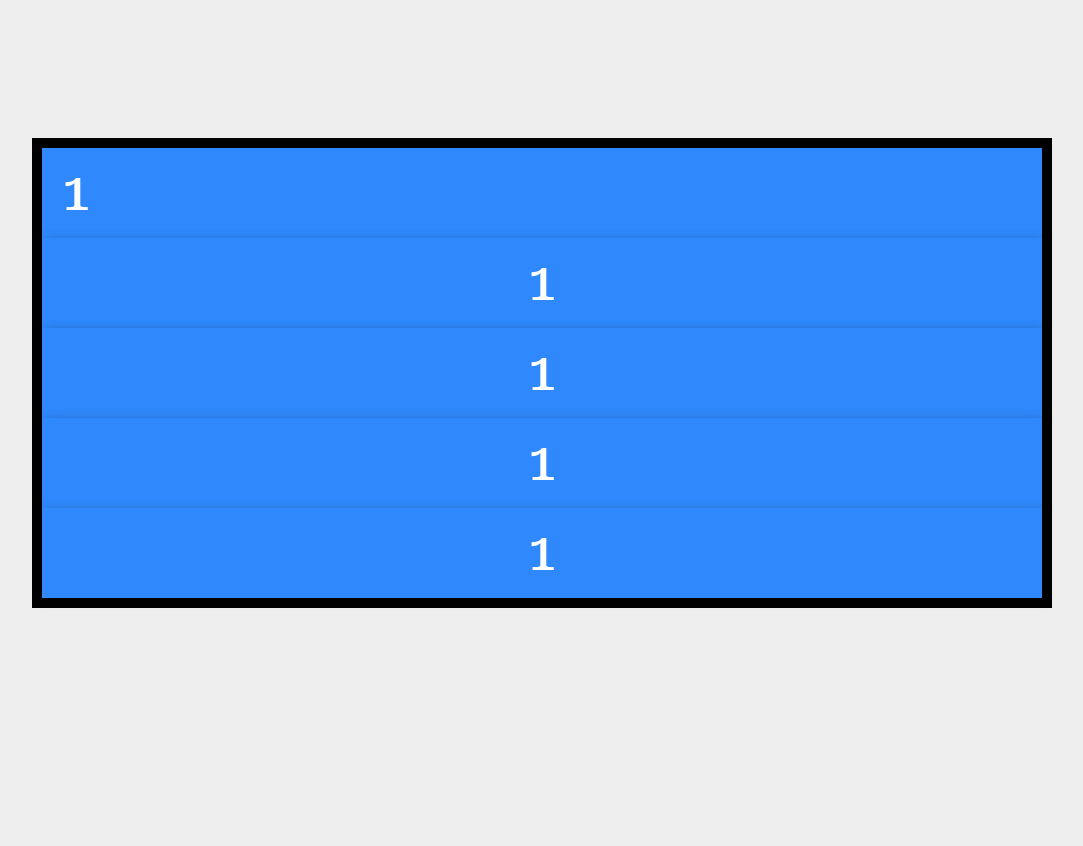
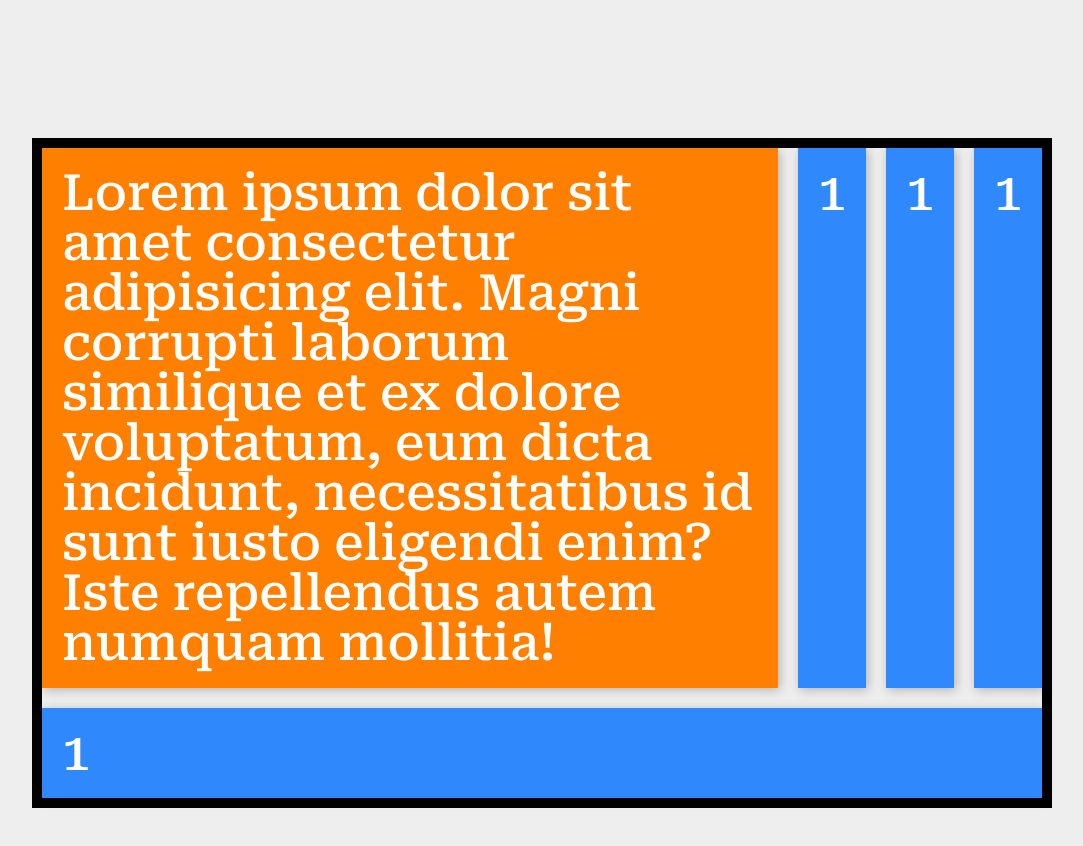
Before and after one commit to Bandu19/Curso_CSS_GRID, a website built with webpack: page src/index.html in a window 1280 px wide. Shown: the part 780-1626 px from the top of the page, without its empty margins (98-1181 px from the left). Before the commit the page ends 1548 px from the top, so only its background shows below. Built offline with nearby package versions, Linux system fonts and the light colour scheme.

Commit message:
CSS GRID 'Repasando bases'

```diff
--- a/src/css/posicionamiento.css
+++ b/src/css/posicionamiento.css
@@ -42,3 +42,20 @@ Minuto 6:14.
   grid-column: 1 / -1;
   grid-row: 1 / span 3; /* o grid-row: span 3; */
 }
+
+.content2 {
+  display: grid;
+  gap: 20px;
+  grid-template-columns: minmax(100px, auto) repeat(3, 1fr);
+  grid-template-rows: repeat(1, 1fr);
+}
+
+.content2 .imagen {
+  background: #ff8000;
+}
+
+.content2 .imagen2 {
+  grid-column: 1 / -1;
+  grid-row: 2 /3;
+  text-align: left;
+}
--- a/src/index.html
+++ b/src/index.html
@@ -37,11 +37,16 @@
     </div>
 
     <div class="content2">
-      <div class="imagen">1</div>
+      <div class="imagen">
+        Lorem ipsum dolor sit amet consectetur adipisicing elit. Magni corrupti
+        laborum similique et ex dolore voluptatum, eum dicta incidunt,
+        necessitatibus id sunt iusto eligendi enim? Iste repellendus autem
+        numquam mollitia!
+      </div>
       <div>1</div>
       <div>1</div>
       <div>1</div>
-      <div>1</div>
+      <div class="imagen2">1</div>
     </div>
   </body>
 </html>
```
